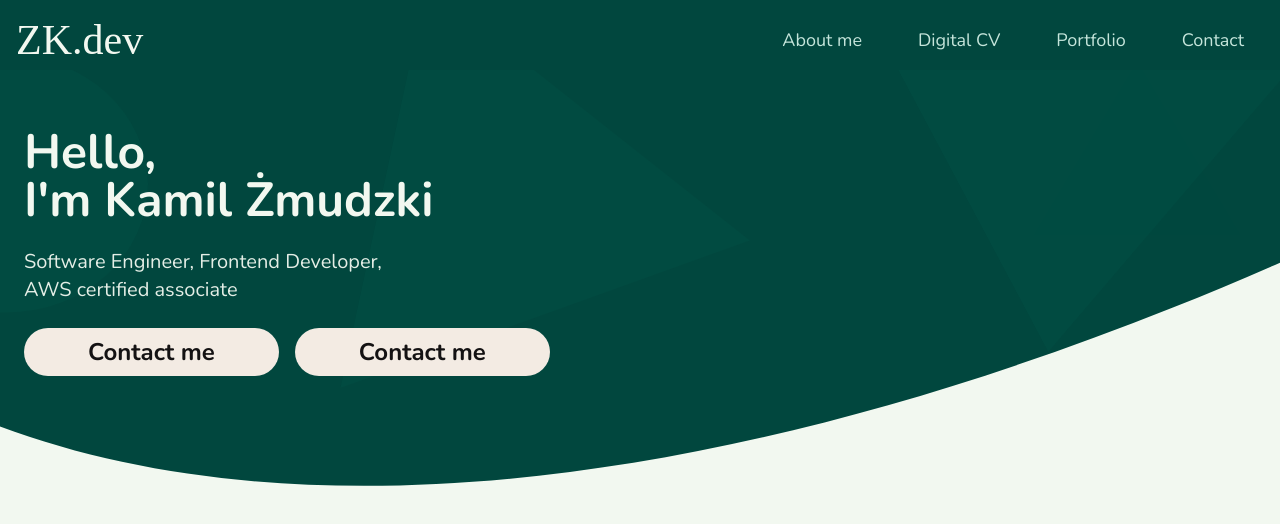
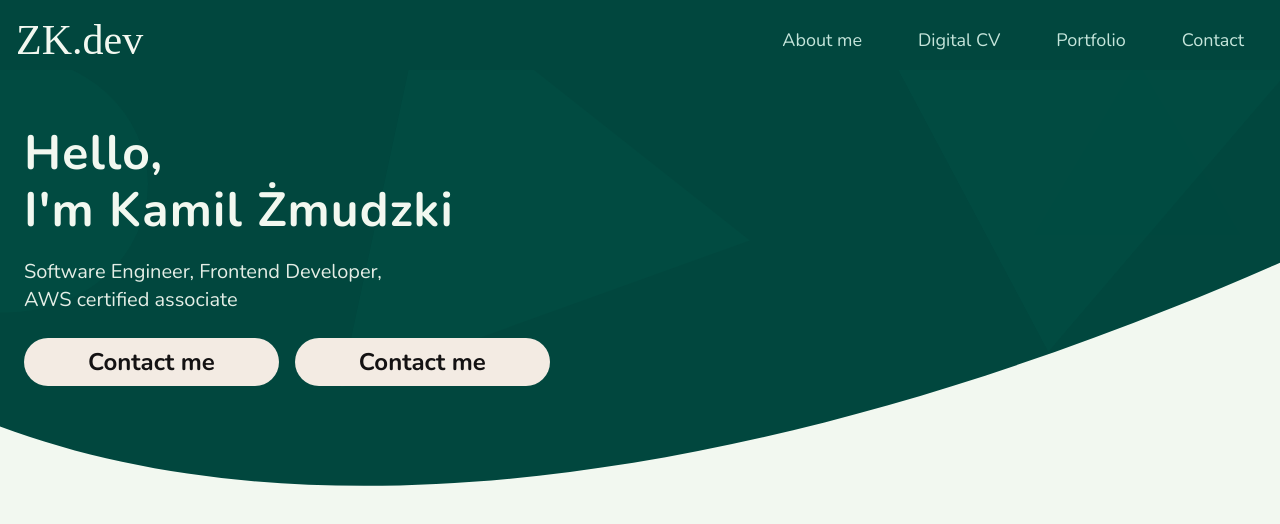
Before and after one commit to zmudzkikamil/kzmudzki-portfolio-client, a React (Vite) app: page / in a window 1280 px wide. Shown: the top 524 px of the page. Built offline with nearby package versions, Linux system fonts and the light colour scheme; a web font is replaced by a local one.

Commit message:
header improvements #2

```diff
--- a/src/layout/view-layout.tsx
+++ b/src/layout/view-layout.tsx
@@ -14,7 +14,9 @@ export const ViewLayout: React.FC<Props> = ({ mode, children }) => {
   });
   return (
     <div className={viewStyle}>
-      <section className="container h-full mx-auto px-6">{children}</section>
+      <section className="container 2xl:max-w-[1280px] h-full mx-auto px-6">
+        {children}
+      </section>
     </div>
   );
 };
--- a/src/shared/components/header/header-title.tsx
+++ b/src/shared/components/header/header-title.tsx
@@ -4,7 +4,7 @@ interface Props {
 
 export const HeaderTitle: React.FC<Props> = ({ children }) => {
   return (
-    <h1 className="text-7xl md:text-5xl font-bold text-secondary mt-12">
+    <h1 className="text-7xl md:text-5xl font-bold text-secondary mt-10">
       {children}
     </h1>
   );
--- a/src/views/about-me/about-me.tsx
+++ b/src/views/about-me/about-me.tsx
@@ -15,8 +15,8 @@ const AboutMe: React.FC<Props> = () => {
         {/* Tailwind arbitrary values used here because of specific shape of header. */}
         <div className="absolute left-1/2 -translate-x-1/2 scale-105 w-full h-full max-h-[399px] max-w-[1947px] bg-[url('src/assets/header.svg')] bg-cover bg-center"></div>
         <HeaderTitle>
-          Hello,
-          <br /> I'm Kamil Żmudzki
+          <span className="block leading-snug tracking-wide">Hello,</span>
+          <span className="block tracking-wide">I'm Kamil Żmudzki</span>
         </HeaderTitle>
         <HeaderSubtitle text="Software Engineer, Frontend Developer, AWS certified associate" />
         <div className="flex gap-4">
```
